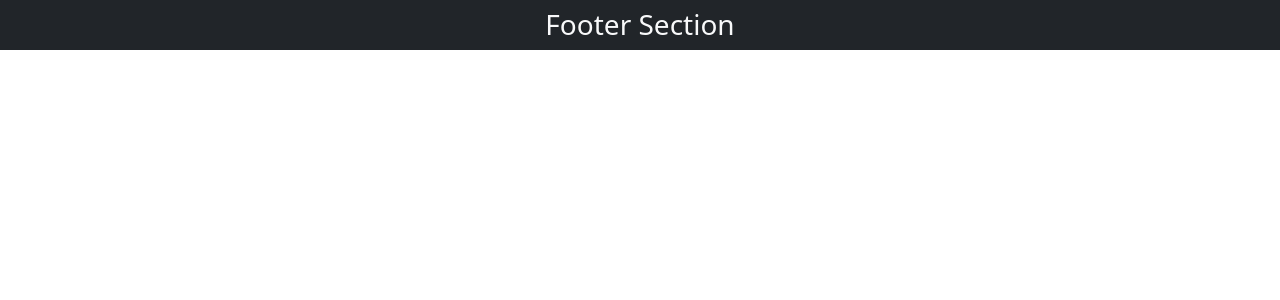
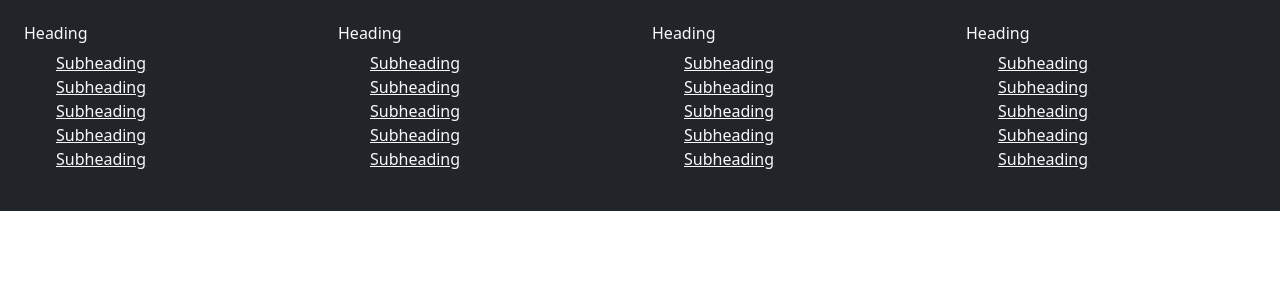
Before and after one commit to ingeniousabhinavg/mymantranaa, a Django app: template mantrana/templates/base.html in a window 1280 px wide. Shown: the part 56-356 px from the top of the page. Run offline with Django 3.2, Linux system fonts and the light colour scheme; the template is opened without the code that fills it, so the values that code supplies are empty; some libraries are stand-ins or nearby versions.

Commit message:
Added footer

```diff
--- a/mantrana/templates/base.html
+++ b/mantrana/templates/base.html
@@ -63,9 +63,48 @@
         <!-- footer section  -->
         <section>
             <footer>
-                <div class="container-fluid">
+                <div class="container-fluid bg-dark p-4">
                     <div class="row">
-                        <h3 class="text-center bg-dark text-light p-2">Footer Section</h3>
+                        <div class="col-sm-3">
+                          <h6 class="text-light">Heading</h6>
+                          <ul>
+                            <li><a class="text-light" href="/">Subheading</a></li>
+                            <li><a class="text-light" href="/">Subheading</a></li>
+                            <li><a class="text-light" href="/">Subheading</a></li>
+                            <li><a class="text-light" href="/">Subheading</a></li>
+                            <li><a class="text-light" href="/">Subheading</a></li>
+                          </ul>
+                        </div>
+                        <div class="col-sm-3">
+                          <h6 class="text-light">Heading</h6>
+                          <ul>
+                            <li><a class="text-light" href="/">Subheading</a></li>
+                            <li><a class="text-light" href="/">Subheading</a></li>
+                            <li><a class="text-light" href="/">Subheading</a></li>
+                            <li><a class="text-light" href="/">Subheading</a></li>
+                            <li><a class="text-light" href="/">Subheading</a></li>
+                          </ul>
+                        </div>
+                        <div class="col-sm-3">
+                          <h6 class="text-light">Heading</h6>
+                          <ul>
+                            <li><a class="text-light" href="/">Subheading</a></li>
+                            <li><a class="text-light" href="/">Subheading</a></li>
+                            <li><a class="text-light" href="/">Subheading</a></li>
+                            <li><a class="text-light" href="/">Subheading</a></li>
+                            <li><a class="text-light" href="/">Subheading</a></li>
+                          </ul>
+                        </div>
+                        <div class="col-sm-3">
+                          <h6 class="text-light">Heading</h6>
+                          <ul>
+                            <li><a class="text-light" href="/">Subheading</a></li>
+                            <li><a class="text-light" href="/">Subheading</a></li>
+                            <li><a class="text-light" href="/">Subheading</a></li>
+                            <li><a class="text-light" href="/">Subheading</a></li>
+                            <li><a class="text-light" href="/">Subheading</a></li>
+                          </ul>
+                        </div>
                     </div>
                 </div>
             </footer>
```
